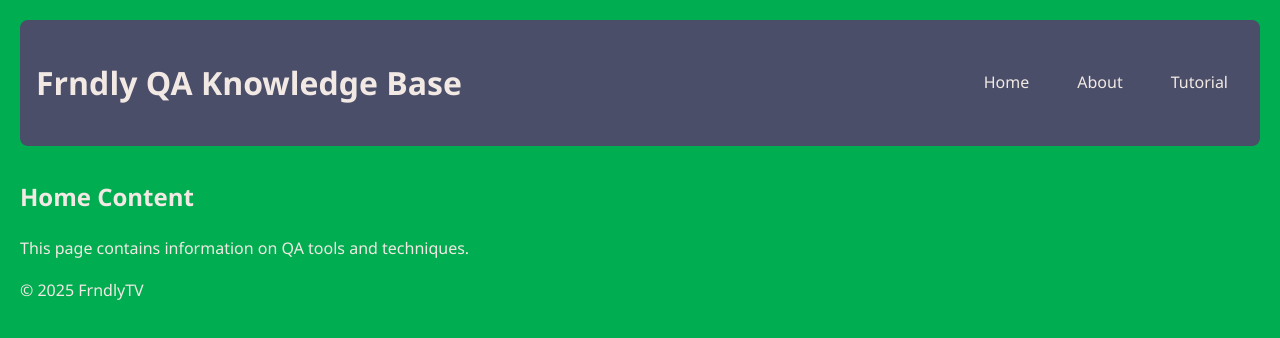
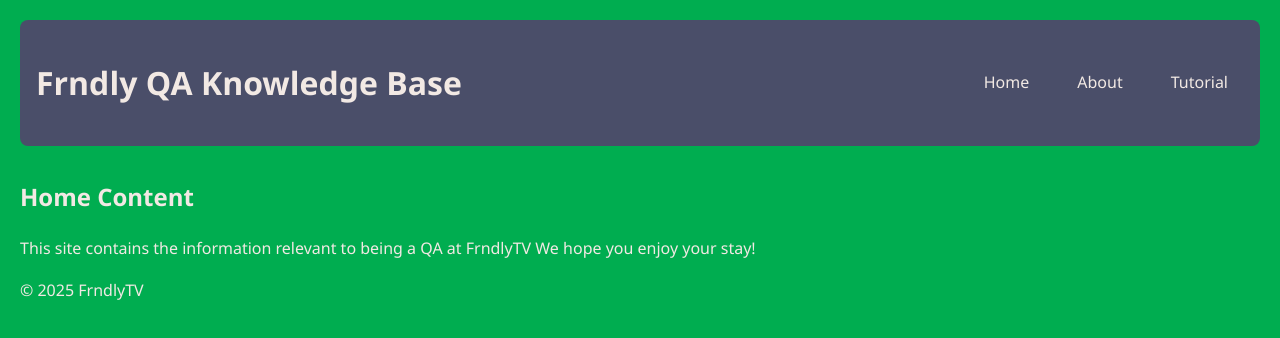
Before and after one commit to ponyboycurtis1268/cherryvalance, a plain HTML site: page site/index.html in a window 1280 px wide. Drawn offline with Linux system fonts and the light colour scheme.

Commit message:
"page publish test"

```diff
--- a/site/index.html
+++ b/site/index.html
@@ -16,7 +16,8 @@
 </header>
 <main>
     <h2>Home Content</h2>
-    <p>This page contains information on QA tools and techniques.
+    <p>This site contains the information relevant to being a QA at FrndlyTV
+        We hope you enjoy your stay!
     </p>
 
 </main>
```
Also changed, not shown: 1 other file.
